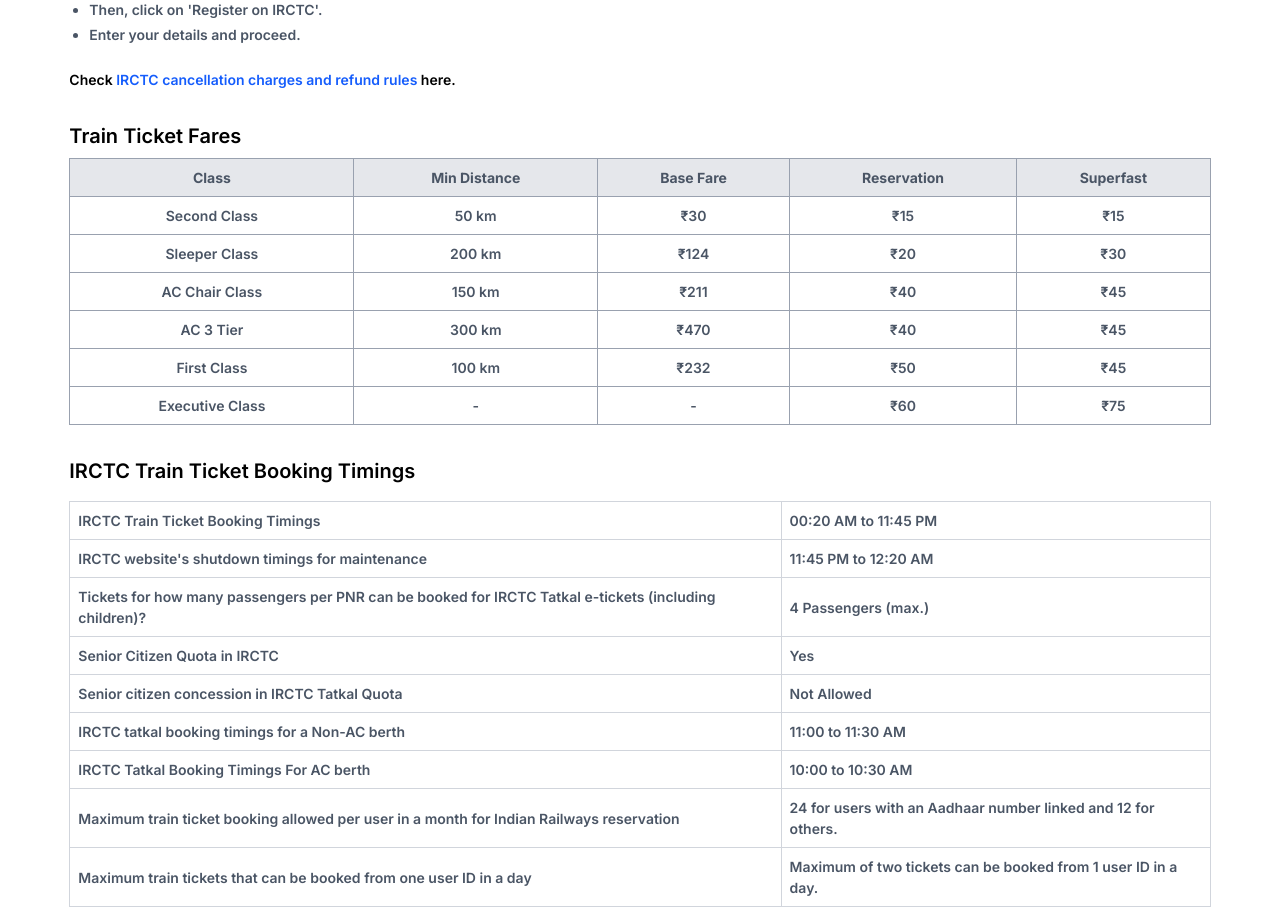
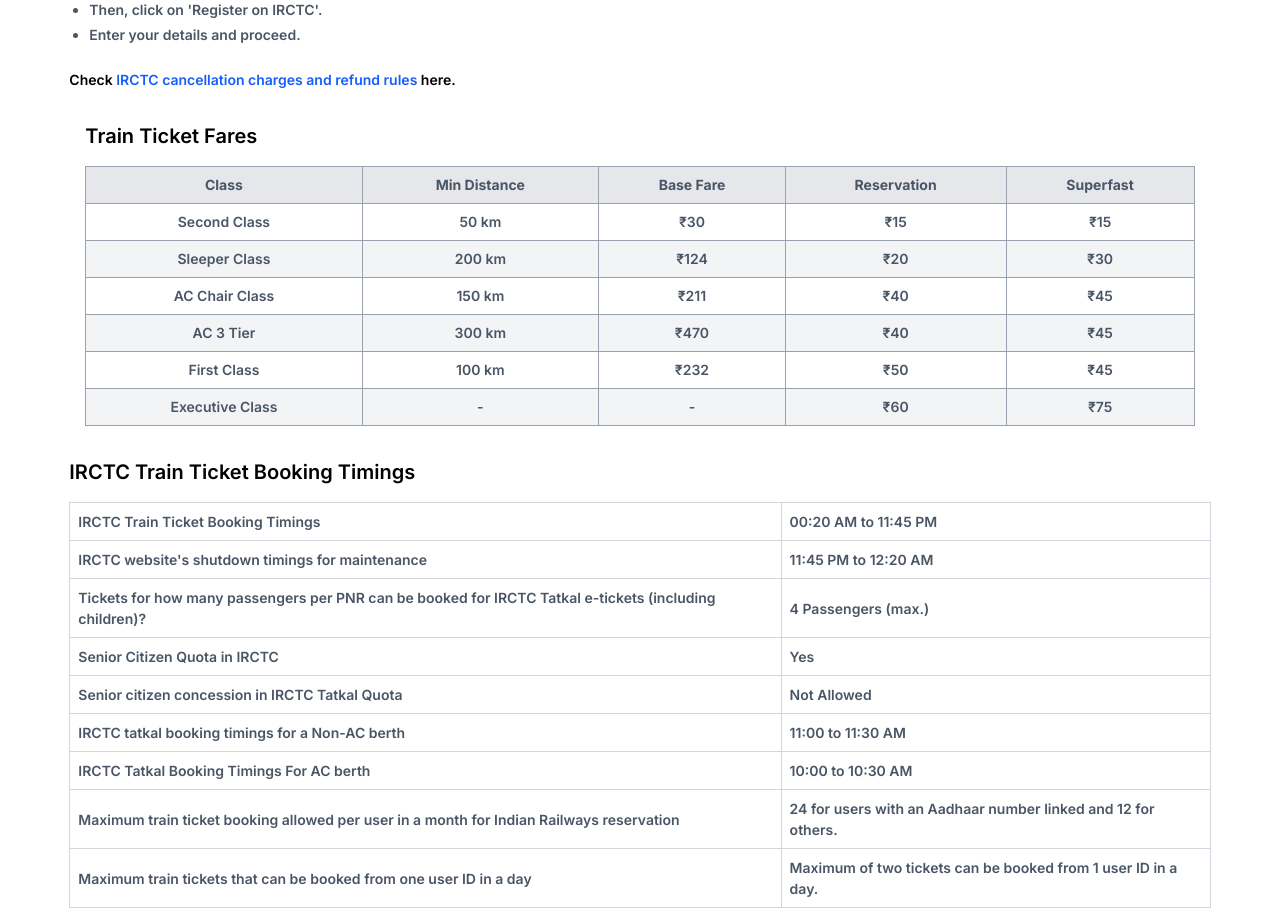
Before and after one commit to Ravi-Katiyar04/humsafar, a Next.js app: page / in a window 1280 px wide. Shown: the part 2540-3459 px from the top of the page. Built offline with nearby package versions, Linux system fonts and the light colour scheme.

Commit message:
Ticket Fares table of homepage  =scrollbar added

```diff
--- a/src/app/page.js
+++ b/src/app/page.js
@@ -95,64 +95,42 @@
         </section>
 
 
-      <section className="mb-8">
-        <h2 className="text-xl font-semibold mb-2 text-black">Train Ticket Fares</h2>
-        <table className="w-full border border-gray-400 text-[14px] text-center">
+        <section className="mb-8 sm:px-4">
+          <h2 className="text-xl font-semibold mb-4 text-black">Train Ticket Fares</h2>
+          <div className="overflow-x-auto">
+            <table className="min-w-full border border-gray-400 text-sm text-center">
               <thead>
                 <tr className="bg-gray-200">
-              <th className="p-2 border border-gray-400">Class</th>
-              <th className="p-2 border border-gray-400">Min Distance</th>
-              <th className="p-2 border border-gray-400">Base Fare</th>
-              <th className="p-2 border border-gray-400">Reservation</th>
-              <th className="p-2 border border-gray-400">Superfast</th>
+                  <th className="p-2 border border-gray-400 whitespace-nowrap">Class</th>
+                  <th className="p-2 border border-gray-400 whitespace-nowrap">Min Distance</th>
+                  <th className="p-2 border border-gray-400 whitespace-nowrap">Base Fare</th>
+                  <th className="p-2 border border-gray-400 whitespace-nowrap">Reservation</th>
+                  <th className="p-2 border border-gray-400 whitespace-nowrap">Superfast</th>
                 </tr>
               </thead>
               <tbody>
-            <tr>
-              <td className="p-2 border border-gray-400">Second Class</td>
-              <td className="p-2 border border-gray-400">50 km</td>
-              <td className="p-2 border border-gray-400">₹30</td>
-              <td className="p-2 border border-gray-400">₹15</td>
-              <td className="p-2 border border-gray-400">₹15</td>
+                {[
+                  ['Second Class', '50 km', '₹30', '₹15', '₹15'],
+                  ['Sleeper Class', '200 km', '₹124', '₹20', '₹30'],
+                  ['AC Chair Class', '150 km', '₹211', '₹40', '₹45'],
+                  ['AC 3 Tier', '300 km', '₹470', '₹40', '₹45'],
+                  ['First Class', '100 km', '₹232', '₹50', '₹45'],
+                  ['Executive Class', '-', '-', '₹60', '₹75'],
+                ].map(([cls, dist, base, res, sf], i) => (
+                  <tr key={i} className="even:bg-gray-100">
+                    <td className="p-2 border border-gray-400 whitespace-nowrap">{cls}</td>
+                    <td className="p-2 border border-gray-400 whitespace-nowrap">{dist}</td>
+                    <td className="p-2 border border-gray-400 whitespace-nowrap">{base}</td>
+                    <td className="p-2 border border-gray-400 whitespace-nowrap">{res}</td>
+                    <td className="p-2 border border-gray-400 whitespace-nowrap">{sf}</td>
                   </tr>
-            <tr>
-              <td className="p-2 border border-gray-400">Sleeper Class</td>
-              <td className="p-2 border border-gray-400">200 km</td>
-              <td className="p-2 border border-gray-400">₹124</td>
-              <td className="p-2 border border-gray-400">₹20</td>
-              <td className="p-2 border border-gray-400">₹30</td>
-            </tr>
-            <tr>
-              <td className="p-2 border border-gray-400">AC Chair Class</td>
-              <td className="p-2 border border-gray-400">150 km</td>
-              <td className="p-2 border border-gray-400">₹211</td>
-              <td className="p-2 border border-gray-400">₹40</td>
-              <td className="p-2 border border-gray-400">₹45</td>
-            </tr>
-            <tr>
-              <td className="p-2 border border-gray-400">AC 3 Tier</td>
-              <td className="p-2 border border-gray-400">300 km</td>
-              <td className="p-2 border border-gray-400">₹470</td>
-              <td className="p-2 border border-gray-400">₹40</td>
-              <td className="p-2 border border-gray-400">₹45</td>
-            </tr>
-            <tr>
-              <td className="p-2 border border-gray-400">First Class</td>
-              <td className="p-2 border border-gray-400">100 km</td>
-              <td className="p-2 border border-gray-400">₹232</td>
-              <td className="p-2 border border-gray-400">₹50</td>
-              <td className="p-2 border border-gray-400">₹45</td>
-            </tr>
-            <tr>
-              <td className="p-2 border border-gray-400">Executive Class</td>
-              <td className="p-2 border border-gray-400">-</td>
-              <td className="p-2 border border-gray-400">-</td>
-              <td className="p-2 border border-gray-400">₹60</td>
-              <td className="p-2 border border-gray-400">₹75</td>
-            </tr>
+                ))}
               </tbody>
             </table>
+          </div>
         </section>
+
+
 
         <section className="mb-8">
           <h2 className="text-xl font-semibold mb-4 text-black">IRCTC Train Ticket Booking Timings</h2>
```
Lines whose indentation alone changed are shown as unchanged.
